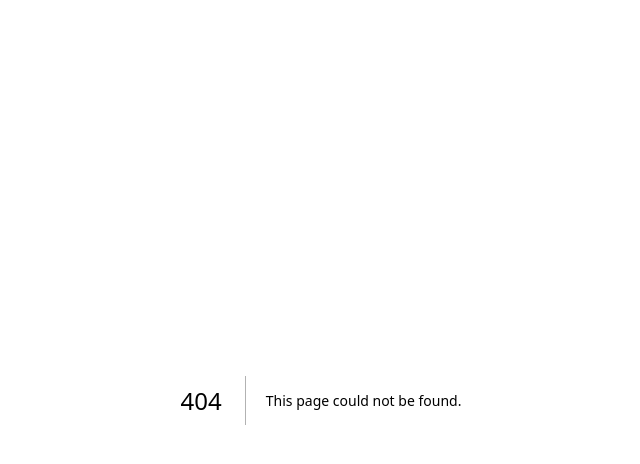
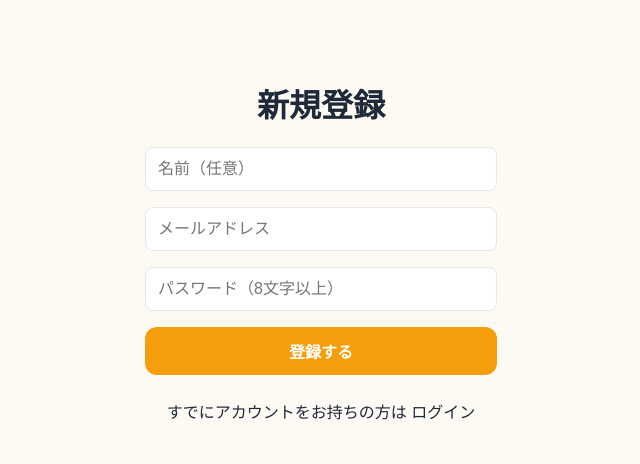
Before and after one commit to 1F10240091/hoiku-recipe, a Next.js app in the folder frontend/: page /register in a window 1280 px wide. Before the commit this address had no page. Shown: the top 464 px of the page, without its empty margins (319-959 px from the left). Built offline with nearby package versions, Linux system fonts and the light colour scheme.

Commit message:
feat: 新規登録画面

```diff
--- /dev/null
+++ b/frontend/src/app/register/page.tsx
@@ -0,0 +1,72 @@
+"use client";
+
+import { useState } from "react";
+import Link from "next/link";
+import { useRouter } from "next/navigation";
+import { api } from "@/lib/api";
+
+export default function RegisterPage() {
+  const router = useRouter();
+  const [name, setName] = useState("");
+  const [email, setEmail] = useState("");
+  const [password, setPassword] = useState("");
+  const [error, setError] = useState<string | null>(null);
+
+  const handleSubmit = async (e: React.FormEvent) => {
+    e.preventDefault();
+    setError(null);
+    try {
+      const res = await api.register(email, password, name);
+      localStorage.setItem("token", res.access_token);
+      router.push("/dashboard");
+    } catch (err) {
+      setError(err instanceof Error ? err.message : "登録に失敗しました");
+    }
+  };
+
+  return (
+    <main style={{ maxWidth: 400, margin: "80px auto", padding: "0 24px" }}>
+      <h1 style={{ textAlign: "center" }}>新規登録</h1>
+      <form onSubmit={handleSubmit} style={{ display: "flex", flexDirection: "column", gap: 16 }}>
+        <input
+          type="text"
+          placeholder="名前（任意）"
+          value={name}
+          onChange={(e) => setName(e.target.value)}
+          style={inputStyle}
+        />
+        <input
+          type="email"
+          placeholder="メールアドレス"
+          value={email}
+          onChange={(e) => setEmail(e.target.value)}
+          required
+          style={inputStyle}
+        />
+        <input
+          type="password"
+          placeholder="パスワード（8文字以上）"
+          value={password}
+          onChange={(e) => setPassword(e.target.value)}
+          required
+          minLength={8}
+          style={inputStyle}
+        />
+        {error && <p style={{ color: "#dc2626" }}>{error}</p>}
+        <button type="submit" className="button">
+          登録する
+        </button>
+      </form>
+      <p style={{ textAlign: "center", marginTop: 24 }}>
+        すでにアカウントをお持ちの方は <Link href="/login">ログイン</Link>
+      </p>
+    </main>
+  );
+}
+
+const inputStyle: React.CSSProperties = {
+  padding: 12,
+  borderRadius: 8,
+  border: "1px solid var(--color-border)",
+  fontSize: 16,
+};
```
